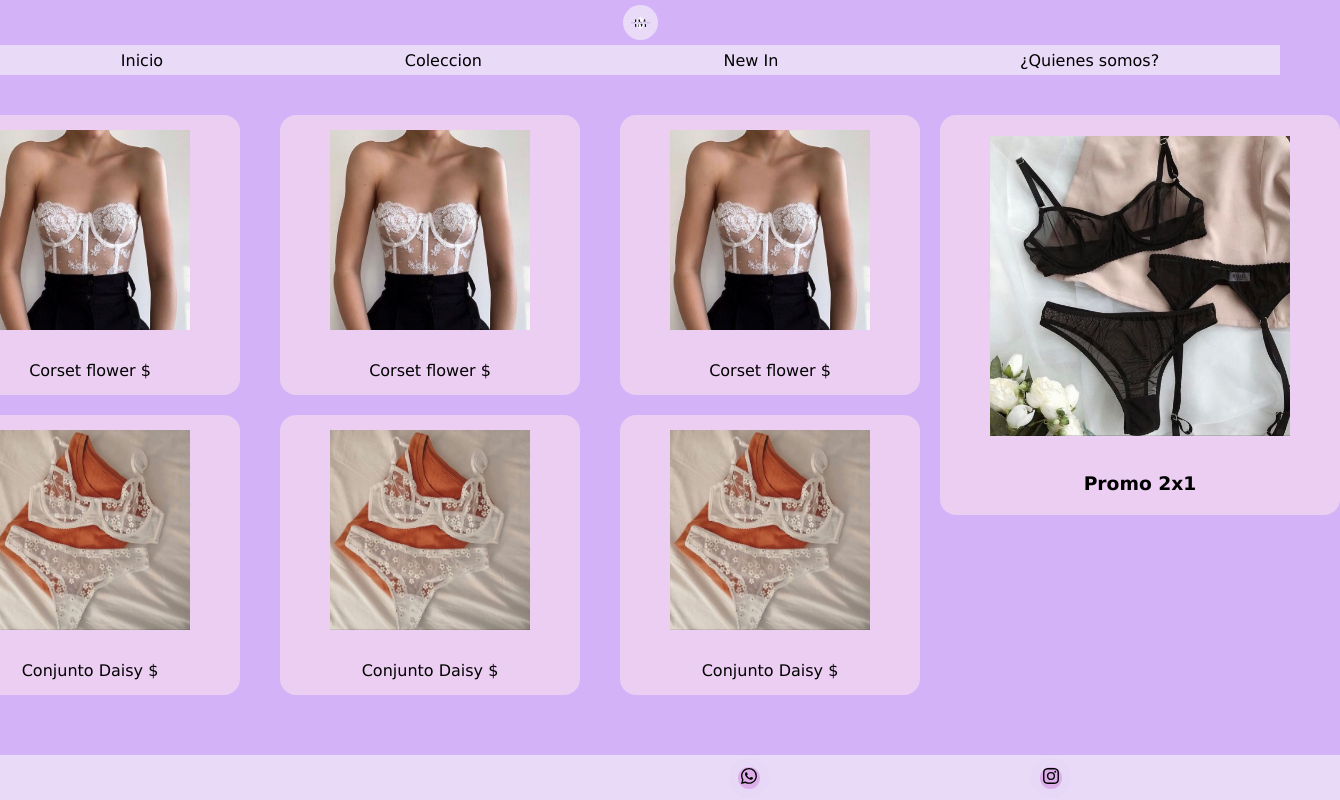
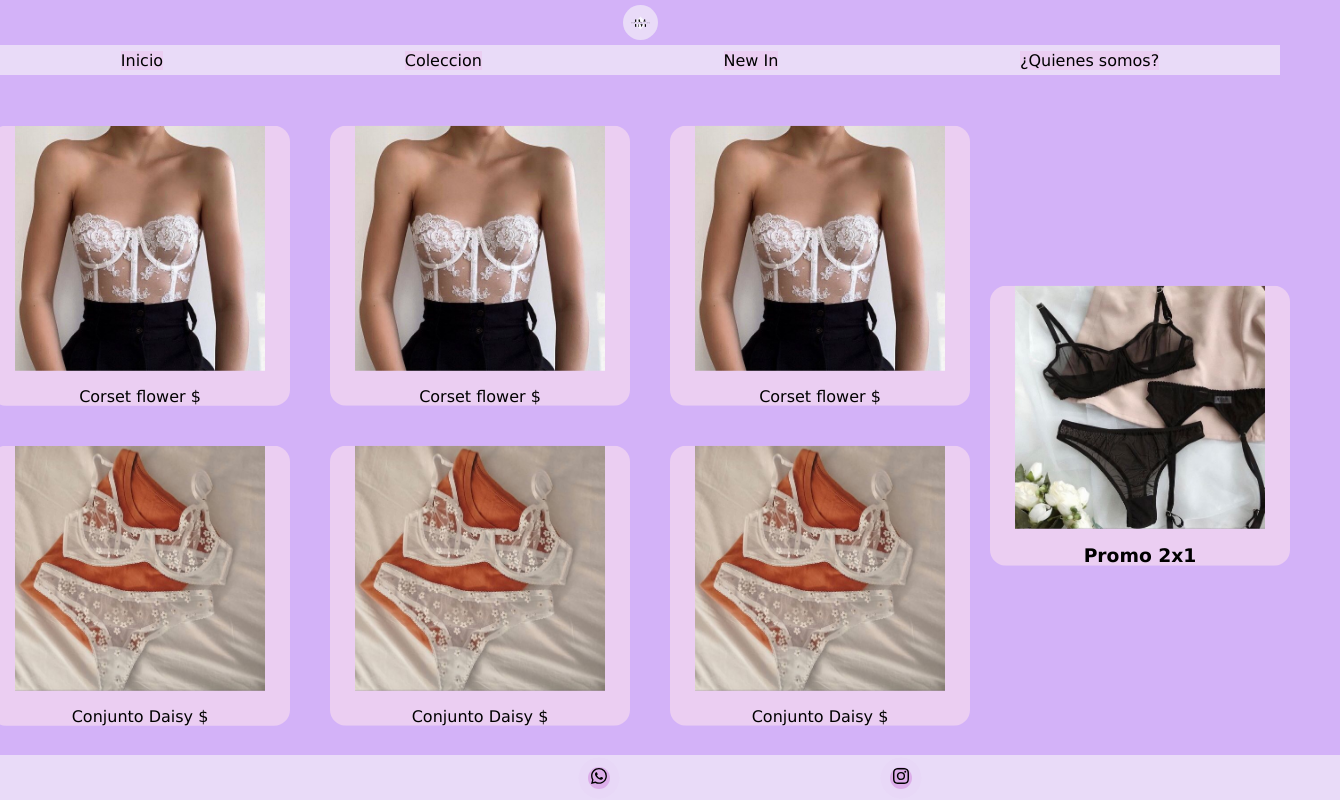
Before and after one commit to fflorenciaferrari/entrega-git, a plain HTML site: page flexbox-grid/pages/Coleccion.html in a window 1280 px wide. Shown: the whole page, 1340 px wide, since content can reach past the window. Drawn offline with Linux system fonts and the light colour scheme.

Commit message:
realice modicicaciones y sume unas nuevas animaciones

```diff
--- a/flexbox-grid/pages/Coleccion.html
+++ b/flexbox-grid/pages/Coleccion.html
@@ -22,7 +22,9 @@
                     <li class="nav">
                         <a class="link-nav" href="../../flexbox-grid/index.html">Inicio</a>
                     </li>
+                    <li class="nav">
                         <a class="link-nav" href="#">Coleccion</a>
+                    </li>
                     <li class="nav">
                         <a class="link-nav" href="../../flexbox-grid/pages/Newin.html">New In</a>
                     </li>
@@ -77,8 +79,8 @@
                 </div>
 
                 <div class="columna2">
-                    <div class="promo-card">
-                        <img class="promoimg img" src="../../imagenes/conjunto-anastasia.jpeg" alt="">
+                    <div class="promo-card card">
+                        <img class="img" src="../../imagenes/conjunto-anastasia.jpeg" alt="">
                         <h3> Promo 2x1 </h3>
                     </div>
                 </div>
--- a/flexbox-grid/style.css
+++ b/flexbox-grid/style.css
@@ -31,12 +31,64 @@ body {
     width: 35px;
 }
 /* logo */
+/* prueba nav animacion */
+.nav{
+    display:inline-block;
+    /* margin:0.4em;  padding:1em; */
+    cursor:pointer;
+    background:#EBCEF2;  color:#fff;
+}
+.nav:hover{
+    animation: pulse 0.3s linear 1;
+}
 
+@keyframes nav{
+    50%  {transform: scale(0.8);}
+}
 /* header */
 header {
     margin-bottom: 40px;
 }
+/* prueba animacion  */
+.card{
+    display:block;
+    margin:20px auto 0px;
+    height:300px;
+    width:auto;
+    animation: 3s infinite alternate floating;
+}
+.shadow{
+    height:2px;
+    display:block;
+    margin:15px auto;
+    animation: 3s infinite alternate shadow;
+}
 
+@keyframes floating {
+    0% {
+    transform: translatey(0px);
+    }
+    50% {
+    transform: translatey(-10px);
+    }
+    100% {
+    transform: translatey(0px);
+    }
+}
+@keyframes shadow {
+    0% {
+    width:180px;
+    box-shadow:0px 10px 8px rgba(0,0,0,.8);
+    }
+    50% {
+    width:150px;
+    box-shadow:0px 10px 8px rgba(0,0,0,.5);
+    }
+    100% {
+    width:180px;
+    box-shadow:0px 10px 8px rgba(0,0,0,.8);
+    }
+}
 .titulo-h1 {
     display: flex;
     justify-content: space-around;
@@ -89,6 +141,11 @@ header {
     gap: 20px;
 
 }
+.columna2{
+    display: flex;
+    justify-content: center;
+    align-items:center;
+}
 
 .uno{
     display: flex;
@@ -97,14 +154,10 @@ header {
 }
 
 .img{
-    width: 200px;
-    height: 200px;
+    width: 250px;
+    height: 250px;
 }
 
-.promoimg{
-    width: 300px;
-    height: 300px;
-}
 
 .promo-card{
     background-color: #D3B2F8;
@@ -217,19 +270,19 @@ footer {
     width: 100%;
     position:fixed;
     bottom: 0%;
-    width: 1800px;
+    width: 1500px;
     height: 45px;
 
 }
 
 .container-redes{
     display: flex;
-    width: 1800px;
+    width: 1500px;
     height: 45px;
     margin:auto;
 }
 .caja-redes{
-    width: 1800px;
+    width: 1500px;
     height: 45px;
     display: flex;
     justify-content:center;
```
Also changed, not shown: flexbox-grid/index.html (+5 -5 lines).
